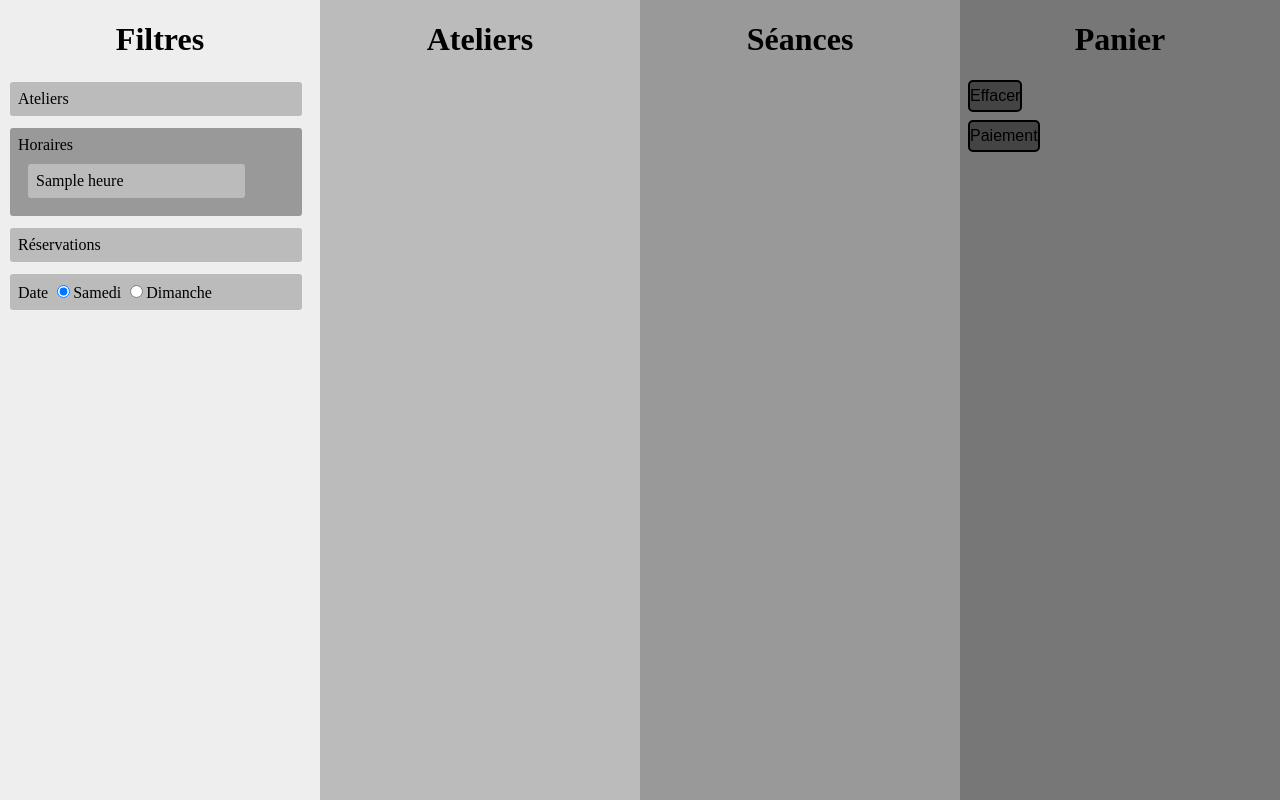
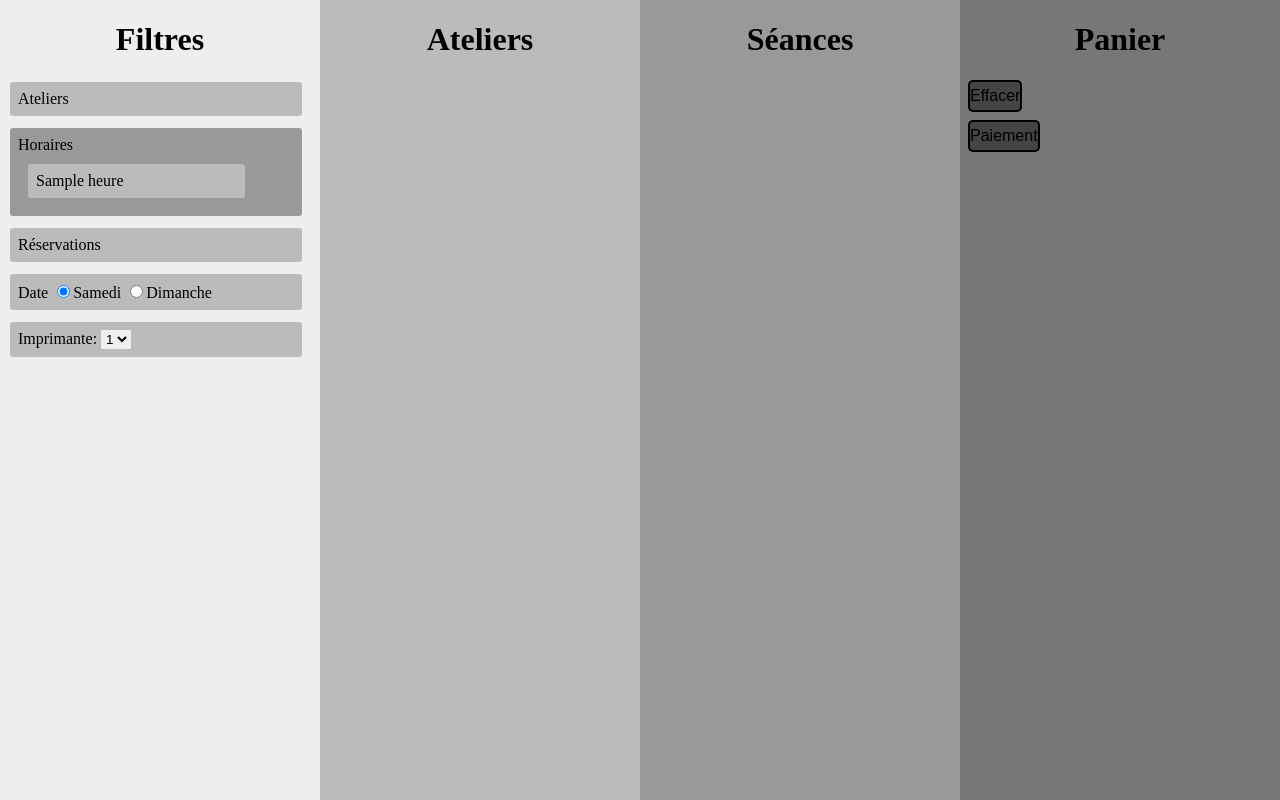
Before and after one commit to Dorsug/tickets, a Flask app: template templates/index.html in a window 1280 px wide. Run offline with Flask 2, Linux system fonts and the light colour scheme; the template is opened without the code that fills it: most values are stand-ins (such as "Sample title", 1, 10 or a date in 2020).

Commit message:
Ajout du Cookie 'imprimante'

```diff
--- a/assets/js/script.js
+++ b/assets/js/script.js
@@ -213,3 +213,7 @@ function resaSearch() {
         }
     }
 }
+
+function setPrinter(printer) {
+    Cookies.set('imprimante', printer);
+}
--- a/templates/index.html
+++ b/templates/index.html
@@ -39,6 +39,13 @@
                     Date
                     <label><input type="radio" name="date" value="Samedi">Samedi</label>
                     <label><input type="radio" name="date" value="Dimanche">Dimanche</label>
+                </div>
+                <div class="bulle printer">
+                    Imprimante:
+                    <select name="printer" onchange="setPrinter(this.value);">
+                        <option value="1">1</option>
+                        <option value="2">2</option>
+                    </select>
                 </div>
             </div>
             <div id="pane2" class="pane" style="grid-column: 2">
```
